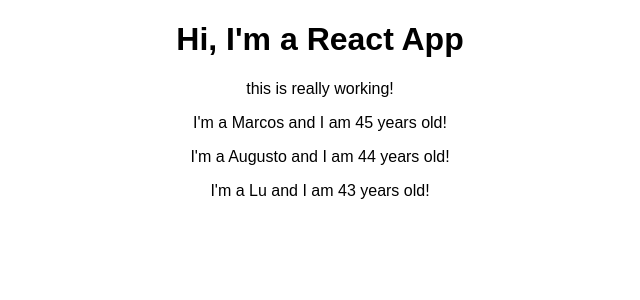
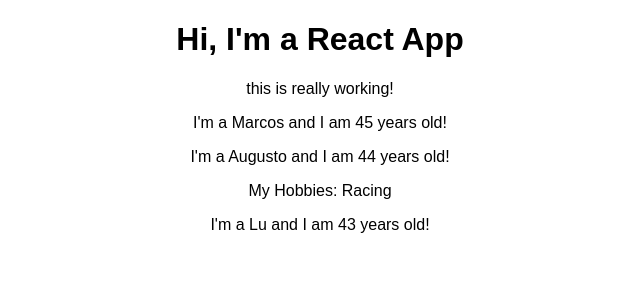
Before and after one commit to marcosaugustomodesto/react-complete-guide, a React (Create React App) app: page / in a window 1280 px wide. Shown: the top 300 px of the page, without its empty margins (320-960 px from the left). Built offline with nearby package versions, Linux system fonts and the light colour scheme.

Commit message:
understanding children property

```diff
--- a/src/Person/Person.js
+++ b/src/Person/Person.js
@@ -1,7 +1,12 @@
 import React from 'react';
 
 const person = (props) => {
-    return <p>I'm a {props.name} and I am {props.age}  years old!</p>
+    return (
+        <div>
+            <p>I'm a {props.name} and I am {props.age}  years old!</p>
+            <p>{props.children}</p>
+        </div>
+    )
 }
 
 export default person;
```
